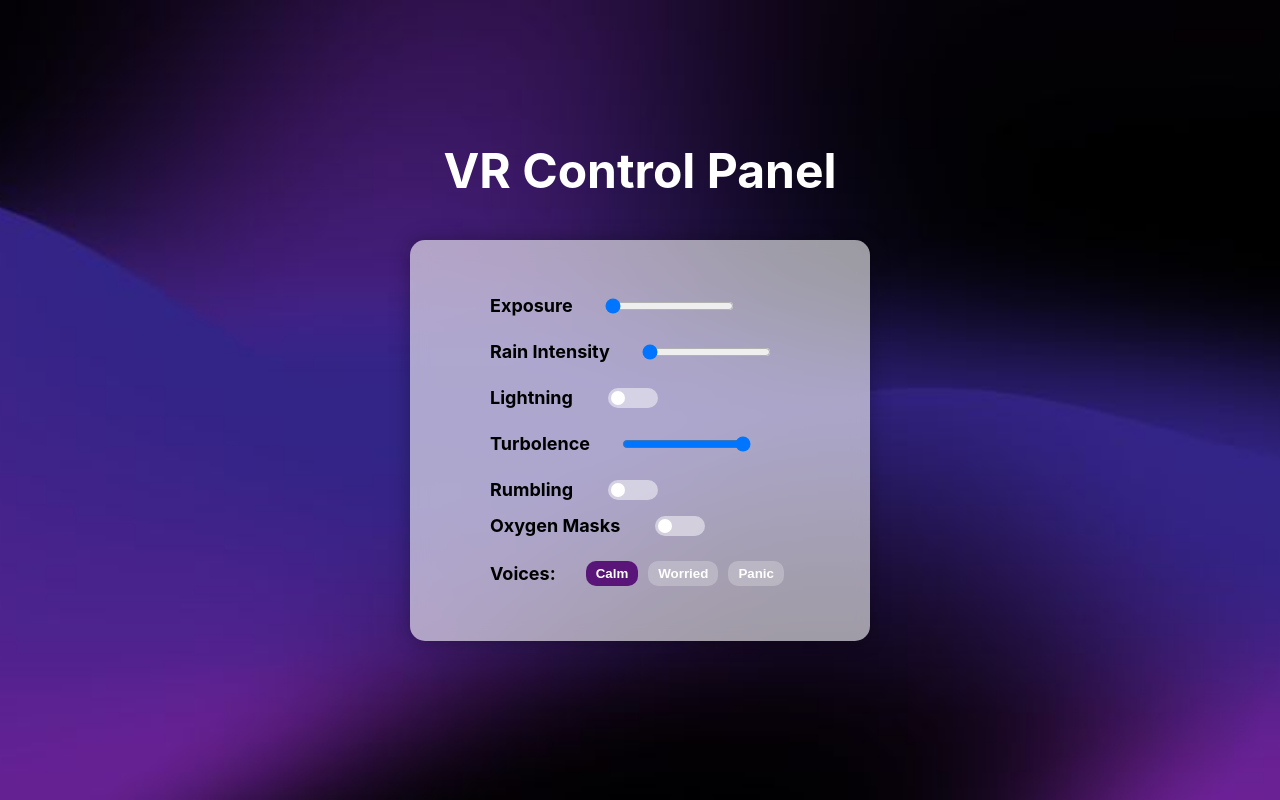
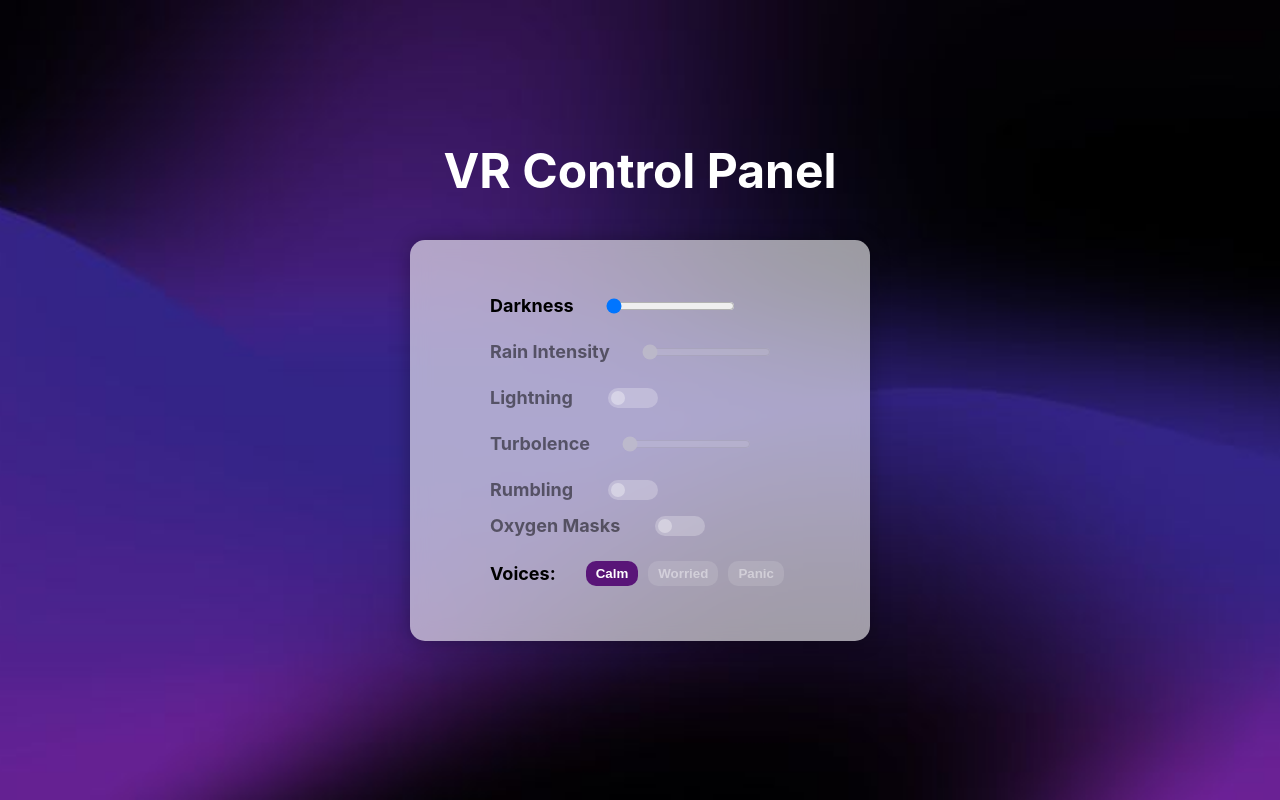
Before and after one commit to EmVot/BraveProject_FDV, a React (Create React App) app in the folder control-panel/: page / in a window 1280 px wide. Built offline with nearby package versions, Linux system fonts and the light colour scheme; no server answers.

Commit message:
gestiti tutti  i parametri e aggiunti i vincoli

```diff
--- a/control-panel/src/App.css
+++ b/control-panel/src/App.css
@@ -131,3 +131,15 @@
 .switch input:checked + .slider:before {
   transform: translateX(28px); /* aggiustato per nuova larghezza */
 }
+
+/* disabilitazione generica del controllo */
+.control.disabled {
+  opacity: 0.5;
+  pointer-events: none; /* blocca interazioni sul wrapper */
+}
+
+/* bottoni opzione disabilitati */
+.option-button.disabled {
+  opacity: 0.5;
+  cursor: not-allowed;
+}
--- a/control-panel/src/App.jsx
+++ b/control-panel/src/App.jsx
@@ -1,83 +1,144 @@
-import React from "react";
-import ParameterSlider from "./components/ParameterSlider";
+import React, { useState, useEffect } from "react";
+import ParameterSlider from "./components/parameterSlider";
 import ToggleSwitch from "./components/ToggleSwitch";
 import OptionSelector from "./components/OptionSelector";
 import { sendMessage } from "./websocket";
-import "./App.css"; // importa il CSS
+import "./App.css";
 
 function App() {
+  // stati locali per calcolare i vincoli
+  const [darkness, setDarkness] = useState(10.5);
+  const [rain, setRain] = useState(0);
+  const [turbolence, setTurbolence] = useState(0);
+  const [forcedVoice, setForcedVoice] = useState("calm"); // per forzare Calm quando serve
 
-  const handleToggleChange = (param, value) => {
-    sendMessage({
-      type: "command",
-      action: "toggle_param",
-      param,
-      value,
-    });
+  // vincoli
+  const allDisabled = darkness < 10.5;
+
+  const rainEnabled      = !allDisabled && darkness > 10.5;
+  const lightningEnabled = rainEnabled && rain > 10000;
+  const turbEnabled      = rainEnabled && rain > 10000;
+  const rumblingEnabled  = rainEnabled && rain > 10000;
+
+  const worriedEnabled   = rainEnabled && rain > 10000;
+  const masksEnabled     = turbEnabled && turbolence > 0.005;
+  const panicEnabled     = turbEnabled && turbolence > 0.005;
+
+  // quando Darkness scende sotto 10.5 → forza Calm
+  useEffect(() => {
+    if (darkness < 10.5) {
+      setForcedVoice("calm");
+      sendMessage({ type: "command", action: "toggle_param", param: "voices", value: "calm" });
+    } else {
+      // fuori dal blocco, non forziamo una voce specifica
+      setForcedVoice(undefined);
+    }
+  }, [darkness]);
+
+  const safeSendToggle = (enabled, param, value) => {
+    if (!enabled) return;
+    sendMessage({ type: "command", action: "toggle_param", param, value });
   };
 
-  const handleSliderChange = (param, value) => {
-    sendMessage({
-      type: "command",
-      action: "update_param",
-      param,
-      value: Number(value),
-    });
+  const safeSendSlider = (enabled, param, value) => {
+    if (!enabled) return;
+    sendMessage({ type: "command", action: "update_param", param, value: Number(value) });
   };
-
 
   return (
     <div className="app">
       <h1 className="title">VR Control Panel</h1>
       <div className="panel">
+
+        {/* DARKNESS: sempre abilitato */}
         <ParameterSlider
-          label="Exposure"
+          label="Darkness"
           param="exposure"
           min={9}
           max={12}
           step={0.1}
-          onChange={handleSliderChange}
+          value={darkness}
+          onChange={(p, v) => {
+            setDarkness(v);
+            safeSendSlider(true, p, v);
+          }}
         />
+
+        {/* RAIN: abilitato solo se darkness > 10.5 */}
         <ParameterSlider
           label="Rain Intensity"
           param="rain"
           min={0}
           max={20000}
           step={100}
-          onChange={handleSliderChange}
+          value={rain}
+          disabled={!rainEnabled}
+          onChange={(p, v) => {
+            setRain(v);
+            safeSendSlider(rainEnabled, p, v);
+          }}
         />
+
+        {/* LIGHTNING: abilitato se rain > 10000 */}
         <ToggleSwitch
           label="Lightning"
           param="lightning"
-          onChange={handleToggleChange}
+          disabled={!lightningEnabled}
+          onChange={(p, v) => safeSendToggle(lightningEnabled, p, v)}
         />
+
+        {/* TURBOLENCE: abilitato se rain > 10000 */}
         <ParameterSlider
           label="Turbolence"
           param="turbolence"
           min={0}
-          max={2}
-          step={0.1}
-          onChange={handleSliderChange}
+          max={0.015}
+          step={0.001}
+          value={turbolence}
+          disabled={!turbEnabled}
+          onChange={(p, v) => {
+            setTurbolence(v);
+            safeSendSlider(turbEnabled, p, v);
+          }}
         />
+
+        {/* RUMBLING: abilitato se rain > 10000 */}
         <ToggleSwitch
           label="Rumbling"
           param="rumbling"
-          onChange={handleToggleChange}
+          disabled={!rumblingEnabled}
+          onChange={(p, v) => safeSendToggle(rumblingEnabled, p, v)}
         />
+
+        {/* OXYGEN MASKS: abilitate se turbolence > 0.005 */}
         <ToggleSwitch
           label="Oxygen Masks"
           param="oxygenMasks"
-          onChange={handleToggleChange}
+          disabled={!masksEnabled}
+          onChange={(p, v) => safeSendToggle(masksEnabled, p, v)}
         />
+
+        {/* VOICES:
+            - Calm sempre disponibile
+            - Worried abilitato se rain > 10000
+            - Panic   abilitato se turbolence > 0.005
+            - Se darkness < 10.5 → forziamo calm
+        */}
         <OptionSelector
           label="Voices"
           param="voices"
           options={[
-            { label: "Calm", value: "calm" },
-            { label: "Worried", value: "worried" },
-            { label: "Panic", value: "panic" },
+            { label: "Calm",    value: "calm",    disabled: false },
+            { label: "Worried", value: "worried", disabled: !worriedEnabled || allDisabled },
+            { label: "Panic",   value: "panic",   disabled: !panicEnabled   || allDisabled },
           ]}
-          onChange={handleToggleChange}
+          forceValue={forcedVoice}
+          onChange={(p, v) => {
+            // rispetta i vincoli anche qui
+            if (v === "worried" && (!worriedEnabled || allDisabled)) return;
+            if (v === "panic"   && (!panicEnabled   || allDisabled)) return;
+            safeSendToggle(true, p, v);
+          }}
         />
 
       </div>
--- a/control-panel/src/components/OptionSelector.jsx
+++ b/control-panel/src/components/OptionSelector.jsx
@@ -1,11 +1,19 @@
-import React, { useState } from "react";
+import React, { useState, useEffect } from "react";
 
-function OptionSelector({ label, param, options, onChange }) {
+function OptionSelector({ label, param, options, onChange, forceValue }) {
   const [selected, setSelected] = useState("calm");
 
-  const handleSelect = (value) => {
-    setSelected(value);
-    onChange(param, value);
+  // forza selezione (es. quando darkness < 10.5 → calm)
+  useEffect(() => {
+    if (forceValue && forceValue !== selected) {
+      setSelected(forceValue);
+    }
+  }, [forceValue, selected]);
+
+  const handleSelect = (opt) => {
+    if (opt.disabled) return;
+    setSelected(opt.value);
+    onChange(param, opt.value);
   };
 
   return (
@@ -15,8 +23,9 @@ function OptionSelector({ label, param, options, onChange }) {
         {options.map((opt, index) => (
           <button
             key={index}
-            className={`option-button ${selected === opt.value ? "selected" : ""}`}
-            onClick={() => handleSelect(opt.value)}
+            className={`option-button ${selected === opt.value ? "selected" : ""} ${opt.disabled ? "disabled" : ""}`}
+            onClick={() => handleSelect(opt)}
+            disabled={!!opt.disabled}
           >
             {opt.label}
           </button>
--- a/control-panel/src/components/parameterSlider.jsx
+++ b/control-panel/src/components/parameterSlider.jsx
@@ -1,24 +1,44 @@
-import React, { useState } from "react";
+import React, { useState, useEffect } from "react";
 
-function ParameterSlider({ label, param, min, max, step = 1, onChange }) {
-  const [value, setValue] = useState(9);
+function ParameterSlider({ label, param, min, max, step = 1, value, disabled = false, onChange }) {
+  const [internal, setInternal] = useState(min);
+
+  // ✅ invia il valore iniziale quando il componente viene montato
+  useEffect(() => {
+    setInternal(min);
+    if (!disabled) {
+      onChange(param, min);
+    }
+    // eslint-disable-next-line react-hooks/exhaustive-deps
+  }, [min, param]);
+
+  // sincronizza se il valore arriva dall'alto
+  useEffect(() => {
+    if (value !== undefined) setInternal(value);
+  }, [value]);
+
+  const current = value !== undefined ? value : internal;
 
   const handleChange = (e) => {
     const newValue = Number(e.target.value);
-    setValue(newValue);
-    onChange(param, newValue);
+    if (value === undefined) setInternal(newValue);
+    if (!disabled) onChange(param, newValue);
   };
 
   return (
-    <div className="control option-selector-horizontal">
+    <div
+      className={`control option-selector-horizontal ${disabled ? "disabled" : ""}`}
+      style={{ opacity: disabled ? 0.5 : 1 }}
+    >
       <label className="option-label-inline">{label}</label>
       <input
         type="range"
         min={min}
         max={max}
-        value={value}
+        value={current}
         step={step}
         onChange={handleChange}
+        disabled={disabled}
       />
     </div>
   );
--- a/control-panel/src/components/toggleSwitch.jsx
+++ b/control-panel/src/components/toggleSwitch.jsx
@@ -1,19 +1,20 @@
 import React, { useState } from "react";
 
-function ToggleSwitch({ label, param, onChange }) {
+function ToggleSwitch({ label, param, onChange, disabled = false }) {
   const [checked, setChecked] = useState(false);
 
   const handleToggle = () => {
+    if (disabled) return;
     const newVal = !checked;
     setChecked(newVal);
     onChange(param, newVal);
   };
 
   return (
-    <div className="control toggle-switch-row">
+    <div className={`control toggle-switch-row ${disabled ? "disabled" : ""}`}>
       <label className="option-label-inline">{label}</label>
-      <label className="switch">
-        <input type="checkbox" checked={checked} onChange={handleToggle} />
+      <label className={`switch ${disabled ? "switch-disabled" : ""}`}>
+        <input type="checkbox" checked={checked} onChange={handleToggle} disabled={disabled} />
         <span className="slider"></span>
       </label>
     </div>
```
